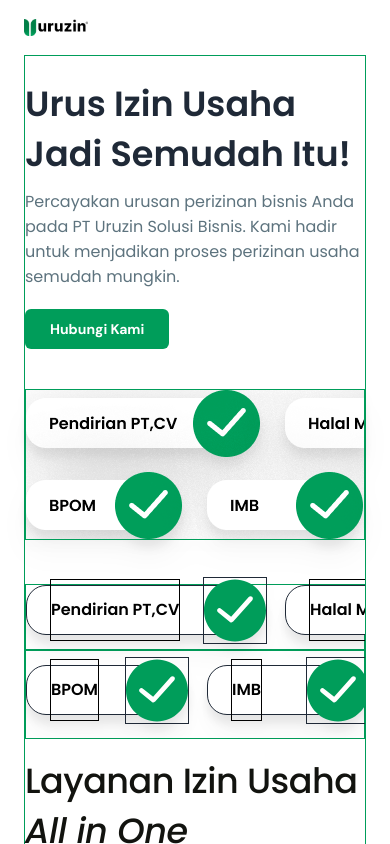
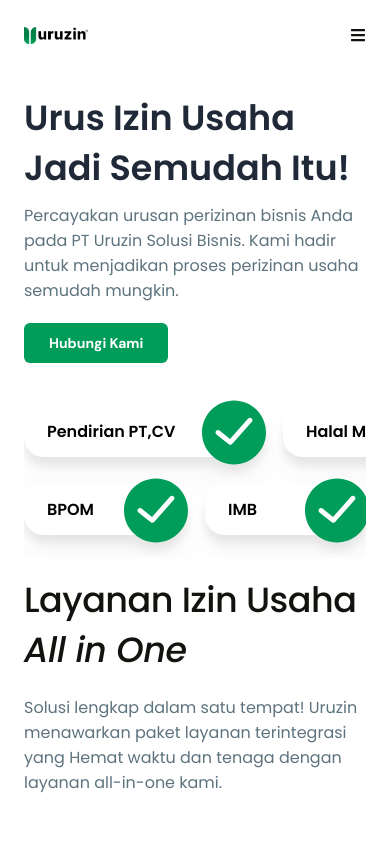
Before and after one commit to farrez30/uruzin, a React (Create React App) app: page / in a window 390 px wide. Shown: the top 844 px of the page. Built offline with nearby package versions, Linux system fonts and the light colour scheme.

Commit message:
major fixing

```diff
--- a/package.json
+++ b/package.json
@@ -9,6 +9,7 @@
     "formik": "^2.4.5",
     "react": "^18.2.0",
     "react-dom": "^18.2.0",
+    "react-icons": "^4.12.0",
     "react-router-dom": "^6.19.0",
     "react-scripts": "5.0.1",
     "sweetalert2": "^11.10.1",
--- a/src/assets/picture.js
+++ b/src/assets/picture.js
@@ -15,6 +15,7 @@ import burger from "../assets/icons/burger.svg"
 //?  images ///////////////////////////////////////////////
 import uruzinLogo from "../assets/images/uruzin_logo.png";
 import jasaUruzin from "../assets/images/jasa_uruzin.png";
+import jasaUruzinReal from "../assets/images/jasa_uruzin_real.png";
 import vector from "../assets/images/Vector.png";
 import klienkami from "../assets/images/klien_kami.png";
 import listjasa from "../assets/images/list-jasa-mobile.png";
@@ -35,4 +36,4 @@ import pengaturanInternalPerusahaan from "../assets/services/pengaturan-internal
 import keuanganTenagaKerja from "../assets/services/keuangan-tenaga-kerja.png";
 
 //! export ////////////////////////////////////////////////////////////////////////
-export { checked, right, konsultasi, cepat, integrasi, add, minus, instagram, facebook, linkedin, gmaps, burger, uruzinLogo, jasaUruzin, vector, klienkami, listjasa, listjasahalf1, listjasahalf2, lazizaa, lemooin, rajaRotiCemerlang, tirtamasColdStorage, pendirianBadanUsaha, registrasiPerizinan, sertifikasiStandar, pengaturanInternalPerusahaan, keuanganTenagaKerja };
+export { checked, right, konsultasi, cepat, integrasi, add, minus, instagram, facebook, linkedin, gmaps, burger, uruzinLogo, jasaUruzin, jasaUruzinReal, vector, klienkami, listjasa, listjasahalf1, listjasahalf2, lazizaa, lemooin, rajaRotiCemerlang, tirtamasColdStorage, pendirianBadanUsaha, registrasiPerizinan, sertifikasiStandar, pengaturanInternalPerusahaan, keuanganTenagaKerja };
--- a/src/components/HubungiKami/HubungiKami.jsx
+++ b/src/components/HubungiKami/HubungiKami.jsx
@@ -11,11 +11,11 @@ const HubungiKami = () => {
             HUBUNGI KAMI
           </h2>
           <title className="flex mb-[10px] lg:mb-auto lg:py-5 items-center">
-            <h1 className="font-poppins font-medium text-[35px] lg:text-[40px] leading-[50px] lg:leading-[80px] text-dark-blue-uruzin -tracking-[0.5px]">
+            <h1 className="font-poppins font-medium text-[35px] lg:text-[40px] leading-[60px] lg:leading-[60px] text-dark-blue-uruzin -tracking-[0.5px]">
               Uruzin Siap Membantu Usaha Anda!
             </h1>
           </title>
-          <p className="font-poppins font-normal text-[16px] leading-[35px] text-gray-uruzin tracking-[0px] mb-[35px] lg:mb-5">
+          <p className="font-poppins font-normal text-[16px] leading-[25px] lg:leading-[35px] text-gray-uruzin tracking-[0px] mb-[35px] lg:mb-5">
             Butuh bantuan atau informasi lebih lanjut? Jangan ragu untuk menghubungi tim kami. Kami siap membantu
             memperlancar perjalanan izin usaha Anda.
           </p>
@@ -28,22 +28,23 @@ const HubungiKami = () => {
             <p className="font-poppins font-normal text-[16px] leading-[25.6px] text-gray-uruzin tracking-[0px] mb-[20px] lg:mb-[35px]">
               Ruko Heavenland Park BB26, Jalan Lingkar Timur, Kabupaten Sidoarjo
             </p>
+            <hr className="border-[1px] border-light-gray-uruzin mb-5"/>
             <a href="https://maps.app.goo.gl/cVxVoUmsMncQW6Ct9">
               <img src={gmaps} alt="Alamat Uruzin via Google Maps" />
             </a>
           </div>
-          <div className="flex flex-col max-w-[354px]">
+          <div className="flex flex-col lg:max-w-[354px] wrap lg:flex-nowrap">
             <h1 className="font-poppins font-semibold text-[20px] leading-[32px] text-primary-content-uruzin tracking-[0px] mb-[15px]">
               Mari Berkoneksi!
             </h1>
-            <div className="flex justify-between mb-[35px] lg:gap-5">
+            <div className="flex justify-start gap-2 mb-[15px] lg:mb-[35px] lg:gap-5">
               <a
-                href=""
+                href="https://wa.me/6285186845500"
                 className="font-poppins font-normal text-[16px] leading-[28px] text-gray-uruzin tracking-[0px]"
               >
                 +62 851-8684-5500
               </a>
-              <p>|</p>
+              <p className="">|</p>
               <a
                 href="mailto:uruzin@gmail.com"
                 className="font-poppins font-normal text-[16px] leading-[28px] text-gray-uruzin tracking-[0px]"
@@ -51,6 +52,7 @@ const HubungiKami = () => {
                 uruzin@gmail.com
               </a>
             </div>
+            <hr className="border-[1px] border-light-gray-uruzin mb-5"/>
             <div className="flex justify-start items-center gap-[17px]">
               <a href="#footer">
                 <img src={facebook} alt="Media Sosial Facebook Uruzin" />
--- a/src/components/KomitmenKami/KomitmenKami.jsx
+++ b/src/components/KomitmenKami/KomitmenKami.jsx
@@ -46,8 +46,9 @@ const KomitmenKami = () => {
     },
   ];
   return (
-    <section id="tentangkami" className="max-w-[1170px] mb-[40px] lg:mb-[152px] lg:pt-[150px]">
-      <div class="lg:hidden flex flex-row gap-[14px] mb-[35px]">
+    <section id="tentangkami" className=" mb-[40px] lg:mb-[152px] lg:pt-[150px]">
+      {/* Mobile cards */}
+      <div class="lg:hidden flex flex-row gap-[4px] mb-[35px]">
         <div className="flex flex-col gap-[10px] w-[50%]">
           {validasiLayanan.slice(0, 2).map(({ id, title, desc }) => {
             return (
@@ -110,14 +111,14 @@ const KomitmenKami = () => {
       </article>
       {/* //? Section Bawah  ///////////////////////////////////////////////////////////////////////////////////////////// */}
       <div className="flex lg:gap-[115px]">
-        <ul className="flex-col flex gap-10 lg:my-[31.5px] lg:w-[50%] border border-dashed">
+        <ul className="flex-col flex gap-10 lg:my-[31.5px] lg:w-[50%]">
           {fiturLayanan.map(({ id, image, title, desc }) => {
             return (
-              <li className="flex flex-col lg:flex-row border">
+              <li className="flex flex-col lg:flex-row">
                 <img
                   src={image}
                   alt={title}
-                  className="bg-light-green-uruzin max-w-[41px] lg:max-h-9 p-2 rounded-[4px] mr-4"
+                  className="bg-light-green-uruzin mb-[10px] max-w-[41px] lg:max-h-9 p-2 rounded-[4px] mr-4"
                 />
                 <div className="flex-col flex">
                   <h1 className="font-dm font-normal text-[20px] lg:text-[18px] leading-normal text-primary-content-uruzin tracking-[0px] mb-[10px]">
--- a/src/components/Layanan/Layanan.jsx
+++ b/src/components/Layanan/Layanan.jsx
@@ -59,15 +59,17 @@ const Layanan = () => {
     },
   ];
   return (
-    <section id="layanan" className="flex-col lg:pt-44">
+    <section id="layanan"
+    // default mobile pt-[17.5px]
+    className="flex-col pt-[17.5px] lg:pt-44">
       <article className="flex-col mx-auto gap-5">
         <h2 className="hidden lg:block font-poppins font-light text-[12px] leading-normal text-green-uruzin tracking-[2px] rounded-[10px] border border-solid border-green-uruzin py-[5px] px-7 max-w-max mx-auto">
           LAYANAN KAMI
         </h2>
-        <h1 className="font-poppins font-medium text-[35px] leading-[50px] text-black-uruzin -tracking-[0.5px] text-left mt-[17.5px]">
+        <h1 className="font-poppins font-medium text-[35px] leading-[50px] text-black-uruzin -tracking-[0.5px] text-left lg:text-center">
           Layanan Izin Usaha <i>All in One</i>
         </h1>
-        <p className="font-poppins font-normal text-[16px] leading-[25px] text-gray-uruzin tracking-[0px] text-left mx-auto  mt-5 max-w-2xl mb-16">
+        <p className="font-poppins font-normal text-[16px] leading-[25px] text-gray-uruzin tracking-[0px] text-left lg:text-center mx-auto  mt-5 max-w-2xl mb-16">
           Solusi lengkap dalam satu tempat! Uruzin menawarkan paket layanan terintegrasi yang Hemat waktu dan tenaga
           dengan layanan all-in-one kami.
         </p>
--- a/src/components/Main/Main.jsx
+++ b/src/components/Main/Main.jsx
@@ -1,10 +1,11 @@
 import React from "react";
 import {
   checked,
-  jasaUruzin,
+  // jasaUruzin,
+  jasaUruzinReal,
   lazizaa,
   lemooin,
-  listjasa,
+  // listjasa,
   listjasahalf1,
   listjasahalf2,
   rajaRotiCemerlang,
@@ -32,9 +33,10 @@ const Main = () => {
     },
   ];
   return (
-    <header className="flex flex-col lg:flex-row justify-between lg:gap-[60px] mt-[23px] lg:mt-[90px]">
-      <article className="lg:w-[50%]">
+    <header className="flex flex-col lg:flex-row justify-between mt-[23px] lg:mt-[90px]">
+      <article className="lg:w-[50%] lg:self-center">
         <div className="flex-col text-start">
+          <div>
             <h1 className="font-poppins font-semibold text-[35px] lg:text-[55px] leading-[50px] lg:leading-[80px] tracking-[0px] lg:-tracking-[1px]">
               Urus Izin Usaha Jadi Semudah Itu!
             </h1>
@@ -47,6 +49,7 @@ const Main = () => {
                 Hubungi Kami
               </button>
             </a>
+          </div>
           <p className="hidden lg:block font-poppins font-medium text-[16px] leading-[10px] tracking-[0px] text-dark-blue-uruzin mt-14">
             Dipercaya Oleh
           </p>
@@ -61,17 +64,17 @@ const Main = () => {
           </div>
         </div>
       </article>
-      <div className="lg:w-[50%] hidden lg:block ">
-        <img src={jasaUruzin} alt="jasa uruzin" className="object-contain" />
+      <div className="lg:w-[50%] hidden lg:block lg:ml-[60px] self-center">
+        <img src={jasaUruzinReal} alt="jasa uruzin" className="object-contain" />
       </div>
 
-      <div className="ml-[0px] border border-green-uruzin carousel w-68 max-w-md lg:hidden mt-10 drop-shadow-xl gap-[0px]">
+      {/* <div className="ml-[0px] border border-green-uruzin carousel w-68 max-w-md lg:hidden mt-10 drop-shadow-xl gap-[0px]">
         <div className="carousel-item ">
           <img src={listjasahalf1} alt="jasa uruzin" className="object-contain" />
         </div>
         <div className="carousel-item">
           <img src={listjasahalf2} alt="jasa uruzin" className="object-contain" />
-        </div>
+        </div> */}
         {/* <div className="carousel-item">
           <img src="/images/stock/photo-1572635148818-ef6fd45eb394.jpg" alt="Burger" />
         </div>
@@ -87,45 +90,45 @@ const Main = () => {
         <div className="carousel-item">
           <img src="/images/stock/photo-1601004890684-d8cbf643f5f2.jpg" alt="Burger" />
         </div> */}
-      </div>
+      {/* </div> */}
       {/* <div className="lg:hidden mt-10 drop-shadow-xl">
         <img src={listjasa} alt="jasa uruzin" className="object-contain" />
       </div> */}
 
       <div className="overflow-hidden overflow-x-scroll">
-        <div className="lg:hidden mt-[44px] flex border pb-[14px] border-green-uruzin gap-[25px]  ">
-          <div className="shrink-0 flex justify-between w-[234px] h-[50px] bg-white-pure rounded-[20px] drop-shadow-xl shadow-black-pure border">
-            <h1 className="border ml-[23px] self-center font-poppins font-semibold text-black-pure text-[16px] tracking-[0px] leading-[60px]">
+        <div className="lg:hidden mt-[44px] flex pb-[14px] gap-[25px]  ">
+          <div className="shrink-0 flex justify-between w-[234px] h-[50px] bg-white-pure rounded-[20px] drop-shadow-xl shadow-black-pure ">
+            <h1 className=" ml-[23px] self-center font-poppins font-semibold text-black-pure text-[16px] tracking-[0px] leading-[60px]">
               Pendirian PT,CV
             </h1>
-            <img src={checked} alt="jasa uruzin" className="border z-50 h-[67px] self-center translate-x-2" />
+            <img src={checked} alt="jasa uruzin" className=" z-50 h-[67px] self-center translate-x-2" />
           </div>
-          <div className="shrink-0 flex justify-between w-[183px] h-[50px] bg-white-pure rounded-[20px] drop-shadow-xl shadow-black-pure border">
-            <h1 className="border ml-[23px] self-center font-poppins font-semibold text-black-pure text-[16px] tracking-[0px] leading-[60px]">
+          <div className="shrink-0 flex justify-between w-[183px] h-[50px] bg-white-pure rounded-[20px] drop-shadow-xl shadow-black-pure ">
+            <h1 className=" ml-[23px] self-center font-poppins font-semibold text-black-pure text-[16px] tracking-[0px] leading-[60px]">
               Halal MUI
             </h1>
-            <img src={checked} alt="jasa uruzin" className="border z-50 h-[67px] self-center translate-x-2" />
+            <img src={checked} alt="jasa uruzin" className=" z-50 h-[67px] self-center translate-x-2" />
           </div>
         </div>
         {/* //? ///////////////// */}
-        <div className="lg:hidden flex border pt-[14px] pb-[22.5px] border-green-uruzin  gap-[25px] ">
-          <div className="shrink-0 flex justify-between w-[156px] h-[50px] bg-white-pure rounded-[20px] drop-shadow-xl shadow-black-pure border">
-            <h1 className="border ml-[23px] self-center font-poppins font-semibold text-black-pure text-[16px] tracking-[0px] leading-[60px]">
+        <div className="lg:hidden flex  pt-[14px] pb-[22.5px] gap-[25px] ">
+          <div className="shrink-0 flex justify-between w-[156px] h-[50px] bg-white-pure rounded-[20px] drop-shadow-xl shadow-black-pure ">
+            <h1 className=" ml-[23px] self-center font-poppins font-semibold text-black-pure text-[16px] tracking-[0px] leading-[60px]">
               BPOM
             </h1>
-            <img src={checked} alt="jasa uruzin" className="border z-50 h-[67px] self-center translate-x-2" />
+            <img src={checked} alt="jasa uruzin" className=" z-50 h-[67px] self-center translate-x-2" />
           </div>
-          <div className="shrink-0 flex justify-between w-[156px] h-[50px] bg-white-pure rounded-[20px] drop-shadow-xl shadow-black-pure border">
-            <h1 className="border ml-[23px] self-center font-poppins font-semibold text-black-pure text-[16px] tracking-[0px] leading-[60px]">
+          <div className="shrink-0 flex justify-between w-[156px] h-[50px] bg-white-pure rounded-[20px] drop-shadow-xl shadow-black-pure ">
+            <h1 className=" ml-[23px] self-center font-poppins font-semibold text-black-pure text-[16px] tracking-[0px] leading-[60px]">
               IMB
             </h1>
-            <img src={checked} alt="jasa uruzin" className="border z-50 h-[67px] self-center translate-x-2" />
+            <img src={checked} alt="jasa uruzin" className=" z-50 h-[67px] self-center translate-x-2" />
           </div>
-          <div className="shrink-0 flex justify-between w-[156px] h-[50px] bg-white-pure rounded-[20px] drop-shadow-xl shadow-black-pure border">
-            <h1 className="border ml-[23px] self-center font-poppins font-semibold text-black-pure text-[16px] tracking-[0px] leading-[60px]">
+          <div className="shrink-0 flex justify-between w-[156px] h-[50px] bg-white-pure rounded-[20px] drop-shadow-xl shadow-black-pure ">
+            <h1 className=" ml-[23px] self-center font-poppins font-semibold text-black-pure text-[16px] tracking-[0px] leading-[60px]">
               Dll.
             </h1>
-            <img src={checked} alt="jasa uruzin" className="border z-50 h-[67px] self-center translate-x-2" />
+            <img src={checked} alt="jasa uruzin" className=" z-50 h-[67px] self-center translate-x-2" />
           </div>
         </div>
       </div>
--- a/src/components/Navbar/Navbar.jsx
+++ b/src/components/Navbar/Navbar.jsx
@@ -1,6 +1,6 @@
-import React, { useEffect, useRef, useState } from "react";
+import React, { useEffect, useState } from "react";
 import { uruzinLogo } from "../../assets/picture";
-
+import { FaBars, FaTimes } from "react-icons/fa";
 
 // * dari flowbite //////////////////////////////
 // const Navbar = () => {
@@ -53,7 +53,6 @@ import { uruzinLogo } from "../../assets/picture";
 //   return (
 //     <>
 
-
 // <nav class="bg-white dark:bg-gray-900 fixed w-full z-20 top-0 start-0 border-b border-gray-200 dark:border-gray-600">
 //   <div class="max-w-screen-xl flex flex-wrap items-center justify-between mx-auto p-4">
 //   <a href="https://flowbite.com/" class="flex items-center space-x-3 rtl:space-x-reverse">
@@ -92,7 +91,6 @@ import { uruzinLogo } from "../../assets/picture";
 //   );
 // };
 // * dari flowbite //////////////////////////////
-
 
 // ! Official tailwind navbar version /////////////////////
 // import { Fragment } from 'react'
@@ -185,9 +183,94 @@ import { uruzinLogo } from "../../assets/picture";
 // }
 // ! Official tailwind navbar version /////////////////////
 
-// todo: self try improve /////////////////////////////
+// todo: self try improve (for acuan final version (kerjain yang draft version dulu)) /////////////////////////////
+// const Navbar = () => {
+//   const [activeNav, setActiveNav] = useState("#");
+
+//   // Fungsi untuk memantau posisi scroll
+//   const menuItem = [
+//     {
+//       to: "#layanan",
+//       title: "Layanan",
+//     },
+//     {
+//       to: "#tentangkami",
+//       title: "Tentang Kami",
+//     },
+//     {
+//       to: "#qna",
+//       title: "QnA",
+//     },
+//     {
+//       to: "#hubungikami",
+//       title: "Hubungi Kami",
+//     },
+//   ];
+//   const handleScroll = () => {
+//     // Menentukan bagian mana yang sedang aktif berdasarkan posisi scroll
+//     for (const section of menuItem) {
+//       const elem = document.querySelector(section.to);
+//       if (elem) {
+//         const rect = elem.getBoundingClientRect();
+//         if (rect.top <= 300 && rect.bottom >= 300) {
+//           setActiveNav(section.to);
+//           break; // Keluar dari loop setelah menemukan bagian yang aktif
+//         }
+//       }
+//     }
+//   };
+
+//   // Menjalankan handleScroll saat komponen dimuat dan ketika scrolling terjadi
+//   useEffect(() => {
+//     handleScroll(); // Memastikan kondisi awal saat komponen dimuat
+//     window.addEventListener("scroll", handleScroll);
+
+//     // Membersihkan event listener saat komponen unmount
+//     return () => {
+//       window.removeEventListener("scroll", handleScroll);
+//     };
+//   }, []);
+
+//   return (
+//     <>
+//       <div className="flex justify-between px-[24px] lg:px-[15%] bg-white-pure py-[19px] lg:py-12 sticky top-0 z-50">
+//         <div>
+//           <img src={uruzinLogo} className="h-[17px] lg:h-9" alt="uruzin logo" />
+//         </div>
+//         <div className="flex gap-14">
+//           {menuItem.map(({ to, title }) => {
+//             return (
+//               <>
+//                 <a
+//                   href={to}
+//                   onClick={() => setActiveNav(to)}
+//                   className={`hidden lg:block hover:text-green-uruzin font-poppins font-medium text-[16px] leading-[33px] tracking-[0px] text-dark-blue-uruzin ${
+//                     activeNav === to ? "text-green-uruzin" : ""
+//                   }`}
+//                 >
+//                   {title}
+//                 </a>
+//               </>
+//             );
+//           })}
+//         </div>
+//       </div>
+//     </>
+//   );
+// };
+// todo: self try improve (for acuan final version (kerjain yang draft version dulu)) /////////////////////////////
+
+// ///////////////////////////////////////////////////
+
+// todo: self try improve (draft version) /////////////////////////////
 const Navbar = () => {
+  const [open, setOpen] = useState(false);
   const [activeNav, setActiveNav] = useState("#");
+
+  const handleMenu = () => {
+    setOpen((prev) => !prev);
+    console.log(open);
+  };
 
   // Fungsi untuk memantau posisi scroll
   const menuItem = [
@@ -235,32 +318,86 @@ const Navbar = () => {
 
   return (
     <>
-      <div className="flex justify-between px-[24px] lg:px-[15%] bg-white-pure py-[19px] lg:py-12 sticky top-0 z-50">
-        <div>
+      <div class="sticky top-0 z-50 bg-white-pure">
+        {/* //! Desktop menu */}
+        {/* <divaaaaaaaaaaa className="mx-auto px-4 sm:px-6 lg:px-8"> */}
+        <div
+          // className="flex items-center justify-between   h-16"
+          className="flex justify-between px-[24px] lg:px-[15%] bg-white-pure py-[19px] lg:py-[24px] sticky top-0 z-50"
+        >
+          <div className="flex items-center">
             <img src={uruzinLogo} className="h-[17px] lg:h-9" alt="uruzin logo" />
           </div>
-        <div className="flex gap-14">
-          {menuItem.map(({ to, title }) => {
+          {/* //! Navlinks */}
+          <div className="hidden lg:block">
+            <div className="ml-10 flex gap-14 items-baseline space-x-4">
+              {menuItem.map(({ to, title }, index) => {
                 return (
-              <>
                   <a
-                  href={to}
+                    // className="text-light-dark-uruzin transition-all duration-500 hover:bg-light-gray-uruzin hover:text-white-pure px-3 py-2 rounded-md text-md font-poppins font-medium"
+
                     onClick={() => setActiveNav(to)}
-                  className={`hidden lg:block hover:text-green-uruzin font-poppins font-medium text-[16px] leading-[33px] tracking-[0px] text-dark-blue-uruzin ${
+                    className={`hidden lg:block hover:text-green-uruzin font-poppins font-medium text-[16px] leading-[33px] tracking-[0px] text-dark-blue-uruzin transition-all duration-500 ${
                       activeNav === to ? "text-green-uruzin" : ""
                     }`}
+                    key={index}
+                    href={to}
                   >
                     {title}
                   </a>
-              </>
                 );
               })}
             </div>
           </div>
+          {/* //! Conditional Hamburger button */}
+          <div className="-mr-2 flex lg:hidden">
+            <button
+              type="button"
+              onClick={handleMenu}
+              className="
+              inline-flex items-center justify-center p-2 rounded-md text-black-uruzin
+              hover:text-green-uruzin hover:bg-light-gray-uruzin
+              "
+              // onBlur={handleMenu}
+
+              // className="
+              // inline-flex items-center justify-center p-2 rounded-md text-black-uruzin
+              // hover:text-white-pure hover:bg-gray-uruzin
+              // focus:outline-none focus:ring-2 focus:ring-offset-2
+              // focus:ring-offset-dark-blue-uruzin focus:ring-white-pure
+              // "
+            >
+              <span className="sr-only">Open Main Menu</span>
+              {open === true ? <FaTimes /> : <FaBars />}
+            </button>
+          </div>
+        </div>
+        {/* </divaaaaaaaaaaa> */}
+        {/* //! Mobile-menu */}
+        {open ? (
+          <div className="lg:hidden bg-white-pure">
+            <div className="flex flex-col items-center px-2 pt-2 pb-3 space-y-1">
+              {menuItem.map(({ to, title }, index) => {
+                return (
+                  index !== 2 && (
+                    <a
+                      className="text-dark-blue-uruzin transition-all duration-500 hover:bg-light-gray-uruzin hover:text-green-uruzin px-3 py-2 rounded-md text-base block font-poppins font-medium"
+                      key={index}
+                      href={to}
+                    >
+                      {title}
+                    </a>
+                  )
+                );
+              })}
+            </div>
+          </div>
+        ) : null}
+      </div>
     </>
   );
 };
-// todo: self try improve /////////////////////////////
+// todo: self try improve (draft version) /////////////////////////////
 
 // ? Previous navbar ////////////////////////////////
 // const Navbar = () => {
@@ -338,7 +475,6 @@ const Navbar = () => {
 //   );
 // };
 // ? Previous navbar ////////////////////////////////
-
 
 // const Navbar = () => {
 //   const [activeSection, setActiveSection] = useState(null);
--- a/src/pages/Home/Home.jsx
+++ b/src/pages/Home/Home.jsx
@@ -13,7 +13,7 @@ const Home = () => {
   return (
     <>
       <Navbar />
-      <div className="flex-col mx-[24px] lg:mx-[15%] border border-green-uruzin">
+      <div className="flex-col mx-[24px] lg:mx-[15%] ">
         <Main />
         <Layanan />
         <CTA />
```
Also changed, not shown: src/assets/images/jasa_uruzin_real.png (added), 1 other file (tests, documents, lock files or other folders). Lines whose indentation alone changed are shown as unchanged.
